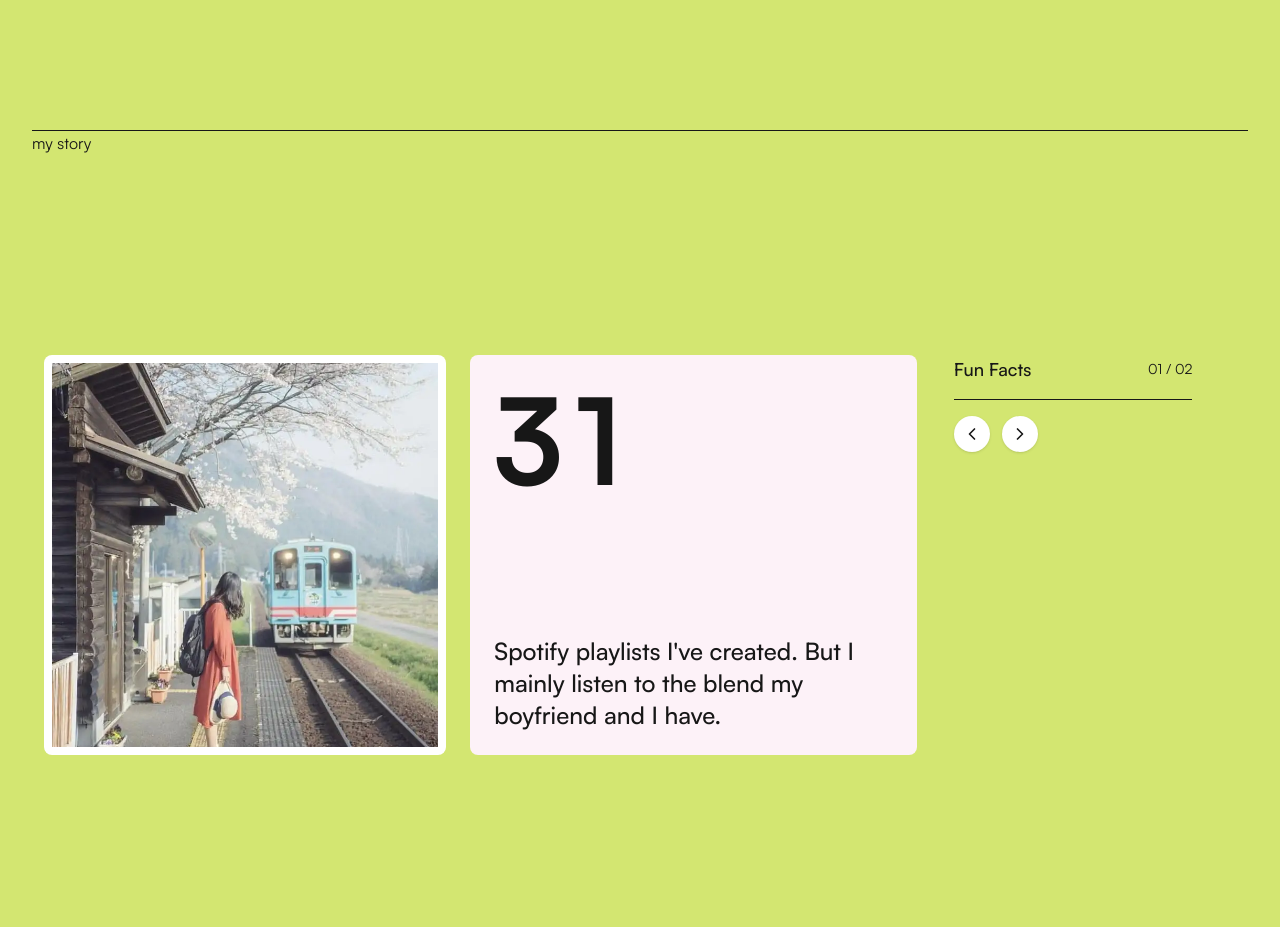
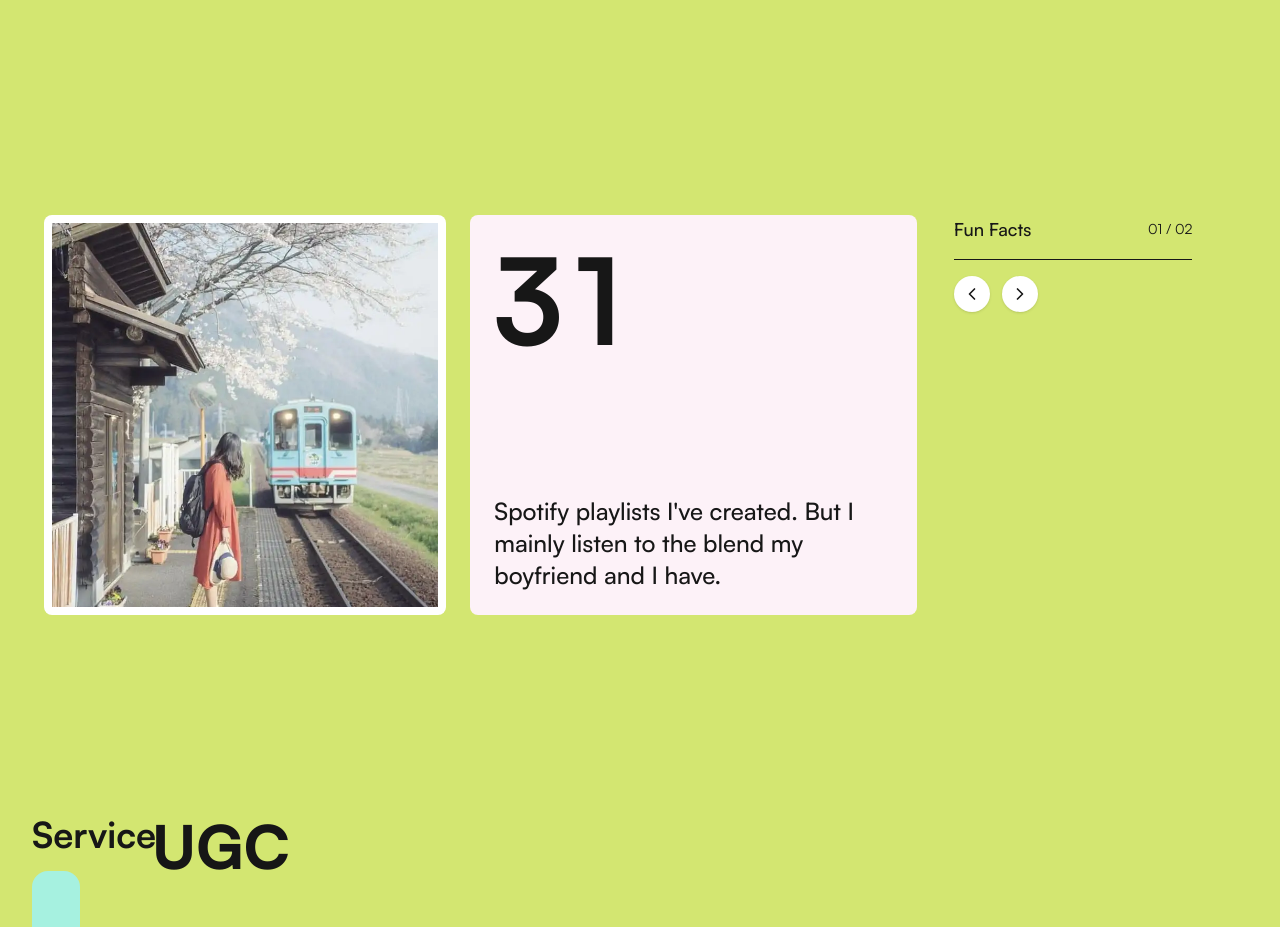
Before and after one commit to MuhamadRafliRabani/Xavier-Boston, a Next.js app: page / in a window 1280 px wide. Shown: the part 4480-5407 px from the top of the page. Built offline with nearby package versions, Linux system fonts and the light colour scheme.

Commit message:
remove:  title story

```diff
--- a/src/app/components/story.tsx
+++ b/src/app/components/story.tsx
@@ -85,9 +85,7 @@ export default function FunFactsCard({
 
   return (
     <>
-      <hr />
-
-      <h1>my story</h1>
+      <hr className="hr" />
       <section className="min-h-screen p-3 rounded-xl flex md:flex-row md:items-center flex-col-reverse gap-4">
         <div className="flex flex-col md:flex-row gap-6 w-full h-[40vh] md:w-[75%] md:h-[50vh]">
           <div className="rounded-lg min-h-[25vh] overflow-hidden bg-white backdrop-blur-3xl w-full md:w-[45%]">
```
